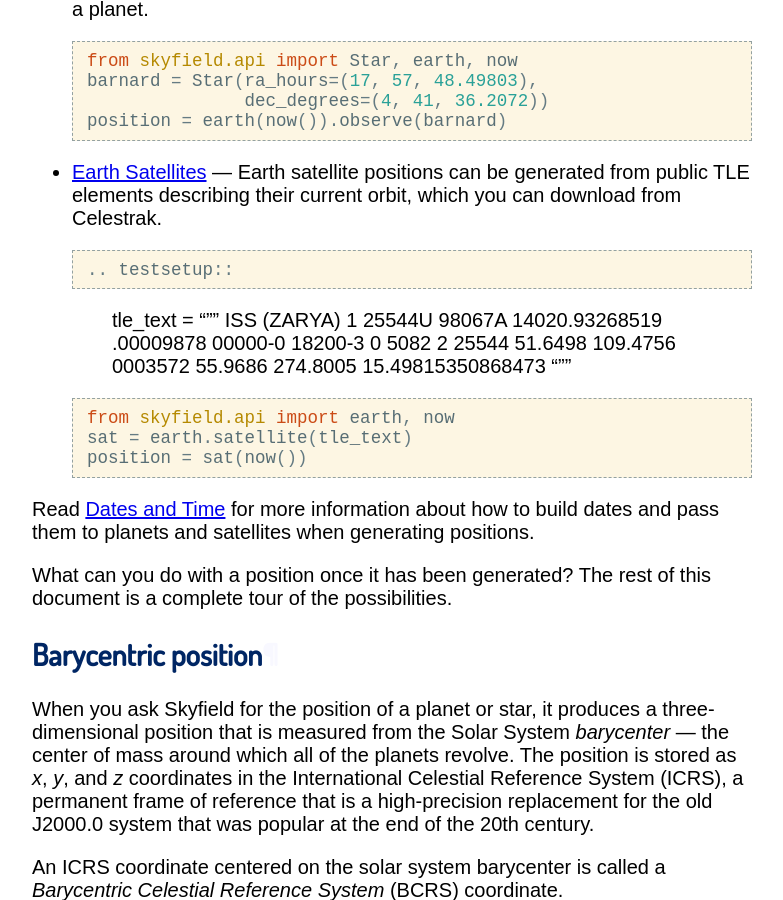
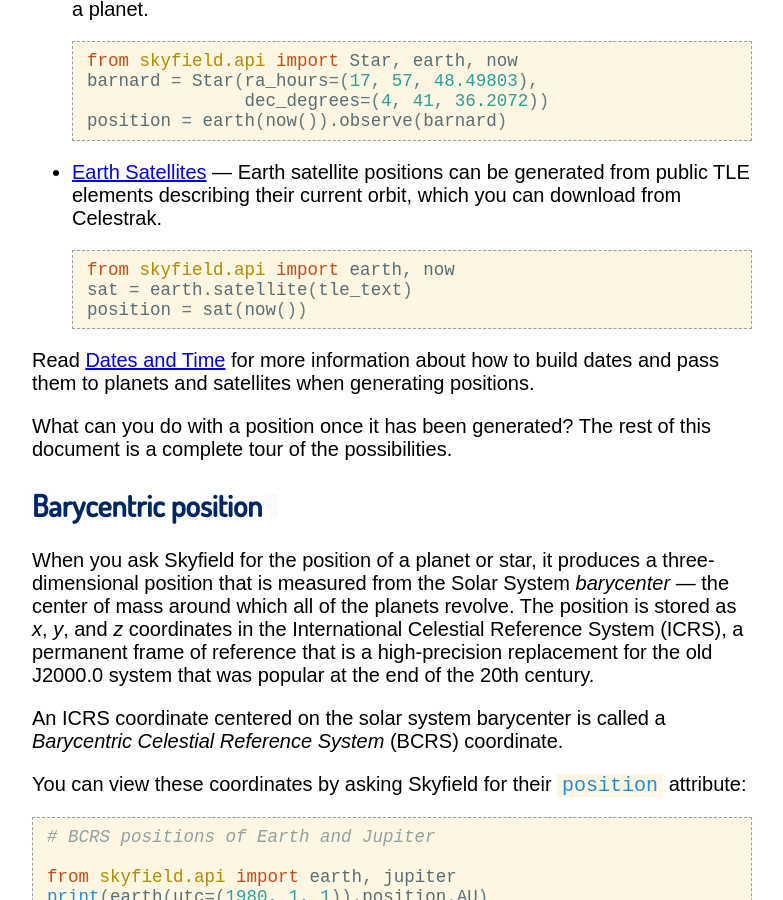
Before and after one commit to skyfielders/python-skyfield, a Sphinx documentation site: the page built from skyfield/documentation/positions.rst, in a window 1280 px wide and 900 px high, scrolled down 1589 px. Shown: the whole window, without its empty margins (248-1031 px from the left). Built offline with Sphinx 7.4.7, drawn with Linux system fonts in a browser that asks for light colours.

Commit message:
Remove extraneous "::" hiding testsetup:: block

```diff
--- a/skyfield/documentation/positions.rst
+++ b/skyfield/documentation/positions.rst
@@ -94,7 +94,7 @@
 
 * :doc:`earth-satellites` — Earth satellite positions can be generated
   from public TLE elements describing their current orbit,
-  which you can download from Celestrak. ::
+  which you can download from Celestrak.
 
   .. testsetup::
 
```
